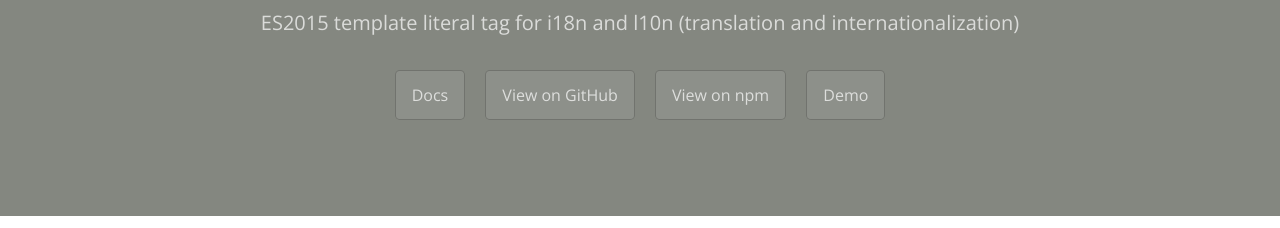
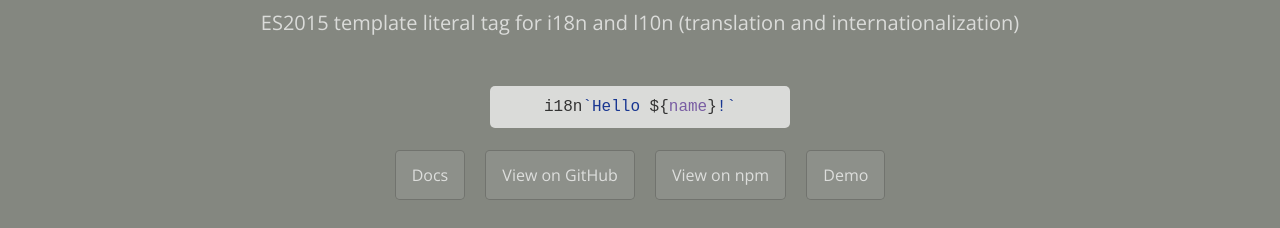
Before and after one commit to skolmer/es2015-i18n-tag, a website built with webpack: page pages/index.html in a window 1280 px wide. Shown: the part 326-554 px from the top of the page. Built offline with nearby package versions, Linux system fonts and the light colour scheme.

Commit message:
Updated pages

```diff
--- a/pages/index.html
+++ b/pages/index.html
@@ -15,6 +15,7 @@
         <p><img src="images/es2015-i18n-tag-icon.jpg" alt="i18n Tagged Template Literals"></p>
       <h1 class="project-name">i18n Tagged Template Literals</h1>
       <h2 class="project-tagline">ES2015 template literal tag for i18n and l10n (translation and internationalization)</h2>
+      <div class="highlight highlight-source-js"><pre>i18n<span class="pl-s"><span class="pl-pds">`</span>Hello <span class="pl-s1"><span class="pl-pse">${</span><span class="pl-en">name</span><span class="pl-pse">}</span></span>!<span class="pl-pds">`</span></span></pre></div>
       <a href="docs/index.html" class="btn">Docs</a>
       <a href="https://github.com/skolmer/es2015-i18n-tag" class="btn">View on GitHub</a>
       <a href="https://www.npmjs.com/package/es2015-i18n-tag" class="btn">View on npm</a>
--- a/pages/stylesheets/stylesheet.css
+++ b/pages/stylesheets/stylesheet.css
@@ -58,6 +58,19 @@
   text-align: center;
   background-color: #848780;
   }
+
+  .page-header .highlight {
+      color: #333;
+  }
+
+  .page-header .highlight pre {
+    display: inline-block;
+    width: 300px;
+    background-color: rgba(255, 255, 255, 0.7);
+    padding: 9px;
+    border-radius: 5px;
+}
+
 
 @media screen and (min-width: 64em) {
   .page-header {
```
